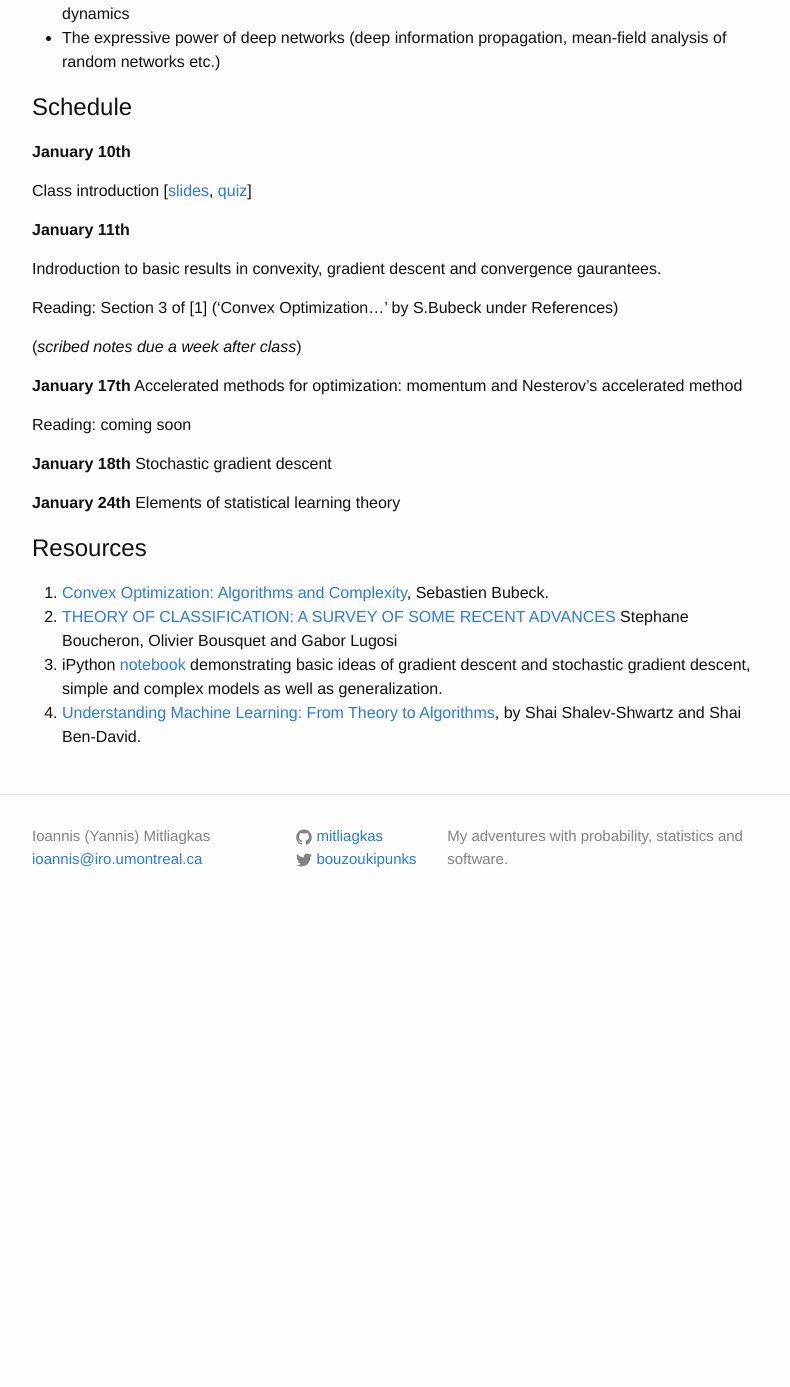
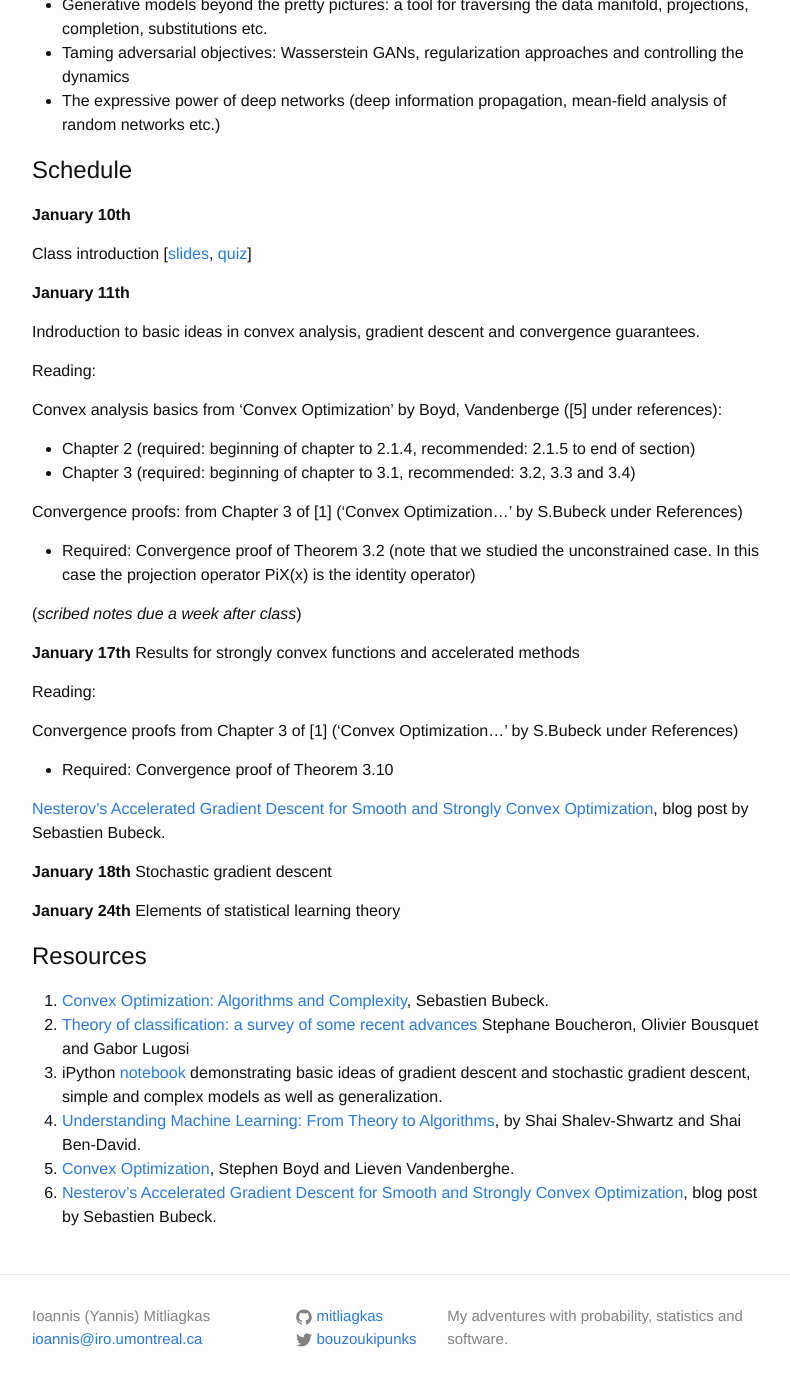
Before and after one commit to mitliagkas/mitliagkas.github.io, a Jekyll site: the page built from dl-theory-class.md, in a window 1280 px wide and 1400 px high, scrolled down 1406 px. Shown: the top 1387 px of the window, without its empty margins (238-1028 px from the left). Built offline with Jekyll 4.4.1, drawn with Linux system fonts in a browser that asks for light colours; before the commit the page ends 2336 px from its top, so only the background shows below that; some of the changed text lies outside the part shown.

Commit message:
New reading material

```diff
--- a/dl-theory-class.md
+++ b/dl-theory-class.md
@@ -6,6 +6,8 @@ permalink: /ift6085-dl-theory-class/
 
 IFT 6085: Theoretical principles for deep learning (new class)
 =========
+
+**NEW! Class discussion group:** please [sign up](https://groups.google.com/forum/#!forum/ift6085-h18) to receive announcements and participate in discussion.
 
 Description
 -----
@@ -65,16 +67,33 @@ Class introduction
 
 **January 11th**
 
-Indroduction to basic results in convexity, gradient descent and convergence gaurantees.
+Indroduction to basic ideas in convex analysis, gradient descent and convergence guarantees.
 
-Reading: Section 3 of [1] ('Convex Optimization...' by S.Bubeck under References)
+Reading:
+
+Convex analysis basics from 'Convex Optimization' by Boyd, Vandenberge ([5] under references):
+- Chapter 2 (required: beginning of chapter to 2.1.4,
+recommended: 2.1.5 to end of section)
+- Chapter 3 (required: beginning of chapter to 3.1,
+recommended: 3.2, 3.3 and 3.4)
+
+Convergence proofs:
+from Chapter 3 of [1] ('Convex Optimization...' by S.Bubeck under References)
+- Required: Convergence proof of Theorem 3.2 (note that we studied the unconstrained
+case. In this case the projection operator PiX(x) is the identity operator)
 
 (*scribed notes due a week after class*)
 
 **January 17th**
-Accelerated methods for optimization: momentum and Nesterov's accelerated method
+Results for strongly convex functions and accelerated methods
 
-Reading: coming soon
+Reading:
+
+Convergence proofs from Chapter 3 of [1] ('Convex Optimization...' by S.Bubeck under References)
+- Required: Convergence proof of Theorem 3.10
+
+[Nesterov's Accelerated Gradient Descent for Smooth and Strongly Convex Optimization](https://blogs.princeton.edu/imabandit/2014/03/06/nesterovs-accelerated-gradient-descent-for-smooth-and-strongly-convex-optimization/), blog post by Sebastien Bubeck.
+
 
 
 **January 18th**
@@ -86,8 +105,10 @@ Elements of statistical learning theory
 Resources
 ---------
 1. [Convex Optimization: Algorithms and Complexity](https://arxiv.org/pdf/1405.4980.pdf), Sebastien Bubeck.
-2. [THEORY OF CLASSIFICATION: A SURVEY OF SOME RECENT ADVANCES](https://www.esaim-ps.org/articles/ps/pdf/2005/01/ps0420.pdf) Stephane Boucheron, Olivier Bousquet and Gabor Lugosi
+2. [Theory of classification: a survey of some recent advances](https://www.esaim-ps.org/articles/ps/pdf/2005/01/ps0420.pdf) Stephane Boucheron, Olivier Bousquet and Gabor Lugosi
 3. iPython [notebook](https://github.com/anadim/ECE901/blob/master/sgd_vs_gd.ipynb)
 	demonstrating basic ideas of gradient descent and stochastic gradient descent,
 	simple and complex models as well as generalization.
 4. [Understanding Machine Learning: From Theory to Algorithms](http://www.cs.huji.ac.il/~shais/UnderstandingMachineLearning/index.html), by Shai Shalev-Shwartz and Shai Ben-David.
+5. [Convex Optimization](https://web.stanford.edu/~boyd/cvxbook/), Stephen Boyd and Lieven Vandenberghe.
+6. [Nesterov's Accelerated Gradient Descent for Smooth and Strongly Convex Optimization](https://blogs.princeton.edu/imabandit/2014/03/06/nesterovs-accelerated-gradient-descent-for-smooth-and-strongly-convex-optimization/), blog post by Sebastien Bubeck.
```
